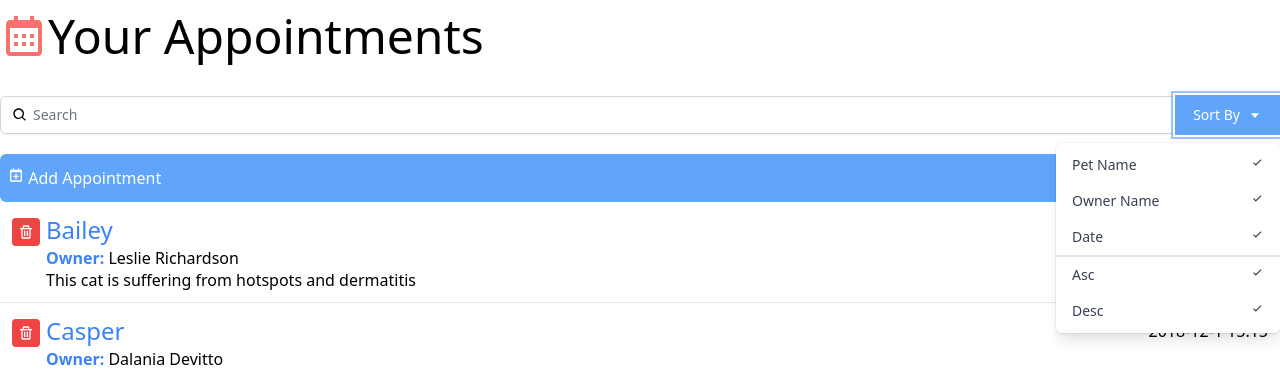
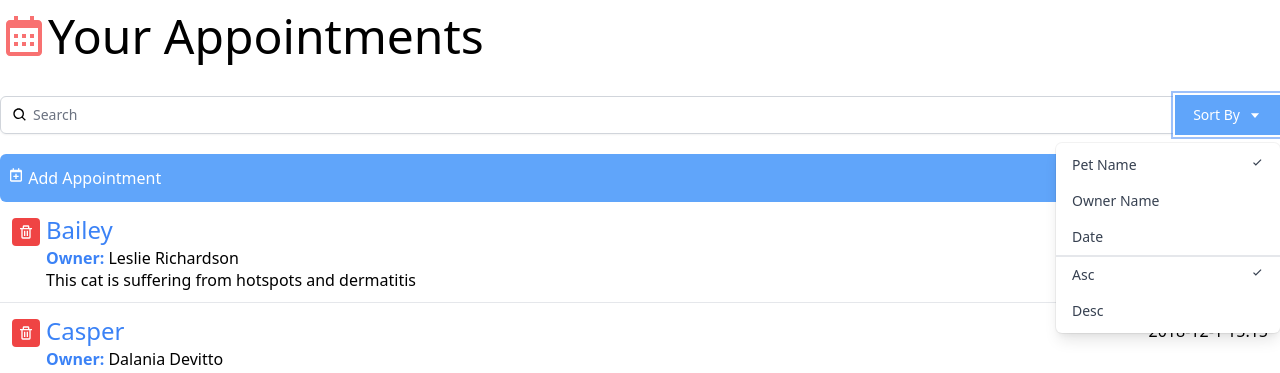
Before and after one commit to ridwanediallo/Become-React-Developer, a React (Create React App) app in the folder 02-react-interface/: page / in a window 1280 px wide. Both pictures are taken after a click on the button "Sort By". Shown: the top 373 px of the page. Built offline with nearby package versions, Linux system fonts and the light colour scheme.

Commit message:
Add elements sorting

```diff
--- a/02-react-interface/src/App.js
+++ b/02-react-interface/src/App.js
@@ -43,7 +43,7 @@
         <BiCalendar className="inline-block text-red-400 align-top" />
         Your Appointments
       </h1>
-      <Search query={query} onQueryChange={(myQuery) => setQuery(myQuery)} />
+      <Search query={query} onQueryChange={(myQuery) => setQuery(myQuery)}  orderBy={orderBy} onOrderByChange={mySort => setOrderBy(mySort)} sortBy={sortBy} onSortByChange={mySort => setSortBy(mySort)}/>
       <AddAppointment />
 
       <ul className="divide-y divide-gray-200">
--- a/02-react-interface/src/components/Search.js
+++ b/02-react-interface/src/components/Search.js
@@ -2,7 +2,7 @@
 
 import {BiSearch, BiCaretDown, BiCheck} from "react-icons/bi";
 
-const DropDown = ({toggle}) => {
+const DropDown = ({toggle, sortBy, onSortByChange, orderBy, onOrderByChange}) => {
   if(!toggle) {
     return null;
   }
@@ -10,28 +10,28 @@
         <div className="origin-top-right absolute right-0 mt-2 w-56
       rounded-md shadow-lg bg-white ring-1 ring-black ring-opacity-5">
       <div className="py-1" role="menu" aria-orientation="vertical" aria-labelledby="options-menu">
-        <div
+        <div onClick={() => onSortByChange('petName')}
           className="px-4 py-2 text-sm text-gray-700 hover:bg-gray-100 hover:text-gray-900 flex justify-between cursor-pointer"
-          role="menuitem">Pet Name <BiCheck /></div>
-        <div
+          role="menuitem">Pet Name {(sortBy === 'petName') && <BiCheck />}</div>
+        <div onClick={() => onSortByChange('ownerName')}
           className="px-4 py-2 text-sm text-gray-700 hover:bg-gray-100 hover:text-gray-900 flex justify-between cursor-pointer"
-          role="menuitem">Owner Name  <BiCheck /></div>
-        <div
+          role="menuitem">Owner Name{(sortBy === 'ownweName') && <BiCheck />} </div>
+        <div onClick={() => onSortByChange('aptDate')}
           className="px-4 py-2 text-sm text-gray-700 hover:bg-gray-100 hover:text-gray-900 flex justify-between cursor-pointer"
-          role="menuitem">Date <BiCheck /></div>
-        <div
+          role="menuitem">Date{(sortBy === 'aptDate') && <BiCheck />} </div>
+        <div onClick={() => onOrderByChange('asc')}
           className="px-4 py-2 text-sm text-gray-700 hover:bg-gray-100 hover:text-gray-900 flex justify-between cursor-pointer border-gray-1 border-t-2"
-          role="menuitem">Asc <BiCheck /></div>
-        <div
+          role="menuitem">Asc{(orderBy === 'asc') && <BiCheck />} </div>
+        <div onClick={() => onOrderByChange('desc')}
           className="px-4 py-2 text-sm text-gray-700 hover:bg-gray-100 hover:text-gray-900 flex justify-between cursor-pointer"
-          role="menuitem">Desc <BiCheck /></div>
+          role="menuitem">Desc{(orderBy === 'desc') && <BiCheck />} </div>
       </div>
     </div>
     )
 }
 
 
-function Search({query, onQueryChange}) {
+function Search({query, onQueryChange, sortBy, onSortByChange, orderBy, onOrderByChange}) {
   const [toggleSort, setToggleSort] = useState(false);
   return (
     <div className="py-5">
@@ -48,7 +48,7 @@
             className="justify-center px-4 py-2 bg-blue-400 border-2 border-blue-400 text-sm text-white hover:bg-blue-700 focus:outline-none focus:ring-2 focus:ring-offset-2 flex items-center" id="options-menu" aria-haspopup="true" aria-expanded="true">
             Sort By <BiCaretDown className="ml-2" />
           </button>
-          <DropDown toggle={toggleSort}/>
+          <DropDown toggle={toggleSort} sortBy={sortBy} onSortByChange={mySort => onSortByChange(mySort)} orderBy={orderBy} onOrderByChange={myOrder => onOrderByChange(myOrder)}/>
         </div>
       </div>
     </div>
```
